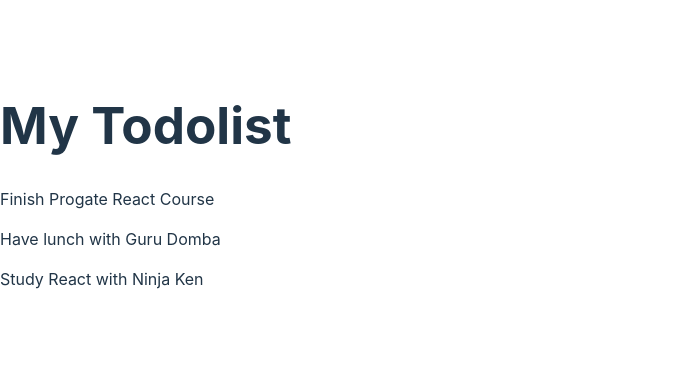
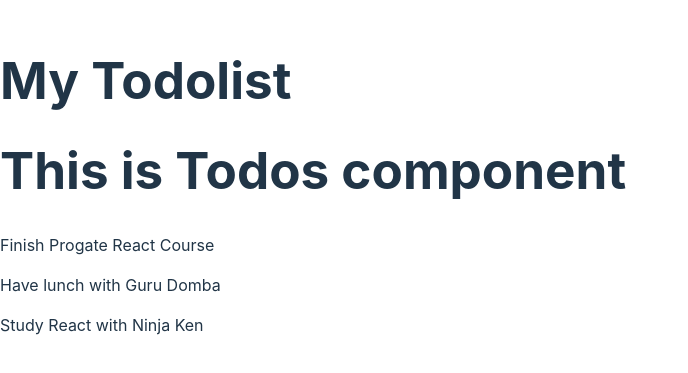
Before and after one commit to AsepSahrudin18/react-todo-app, a React (Vite) app: page / in a window 1280 px wide. Shown: the part 215-588 px from the top of the page, without its empty margins (0-688 px from the left). Built offline with nearby package versions, Linux system fonts and the light colour scheme.

Commit message:
create Todos and TodoItem component

```diff
--- a/src/App.jsx
+++ b/src/App.jsx
@@ -1,4 +1,5 @@
 import { useState } from "react";
+import Todos from "./components/Todos";
 
 function App() {
   const [todos, setTodos] = useState([
@@ -19,16 +20,13 @@ function App() {
     },
   ]);
 
-  console.log(todos);
+  // console.log(todos);
 
   return (
     <>
       <h1>My Todolist</h1>
 
-      {/* Gunakan method map di sini */}
-      {todos.map((todo) => {
-        return <p key={todo.id}>{todo.title}</p>
-      })}
+<Todos todos={todos} />
     </>
    );
 }
--- /dev/null
+++ b/src/components/TodoItem.jsx
@@ -0,0 +1,9 @@
+function TodoItem(props){
+    console.log(props)
+    return (
+        // <p>{props.title}</p>
+        <p>{props.todo.title}</p>
+    )
+}
+
+export default TodoItem;
--- /dev/null
+++ b/src/components/Todos.jsx
@@ -0,0 +1,18 @@
+import React from "react";
+import TodoItem from "./TodoItem";
+
+function Todos(props){
+
+    return (
+        <div>
+            <h1>This is Todos component</h1>
+
+            {props.todos.map((todo) => {
+                // return <p key={todo.id}>{todo.title}</p>
+                return <TodoItem key={todo.id} todo={todo}/>
+            })}
+        </div>
+    )
+}
+
+export default Todos;
```
